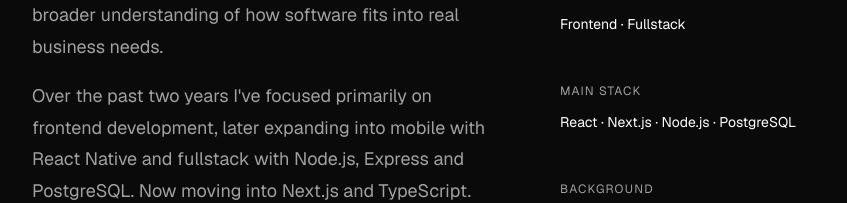
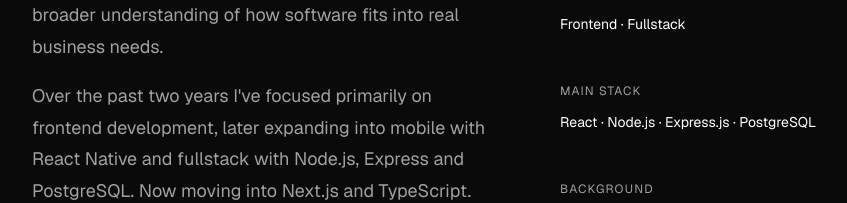
Before and after one commit to lina98st/portfolio, a Next.js app: page / in a window 1280 px wide. Shown: the part 4448-4651 px from the top of the page, without its empty margins (112-959 px from the left). Built offline with nearby package versions, Linux system fonts and the light colour scheme.

Commit message:
Update main stack: replace Next.js with Node.js and Express.js

```diff
--- a/app/components/AboutSection.tsx
+++ b/app/components/AboutSection.tsx
@@ -23,7 +23,7 @@
             { label: "Focus", value: "Frontend · Fullstack" },
             {
               label: "Main Stack",
-              value: "React · Next.js · Node.js · PostgreSQL",
+              value: "React · Node.js · Express.js · PostgreSQL",
             },
             { label: "Background", value: "IT Business" },
           ].map(({ label, value }) => (
```
